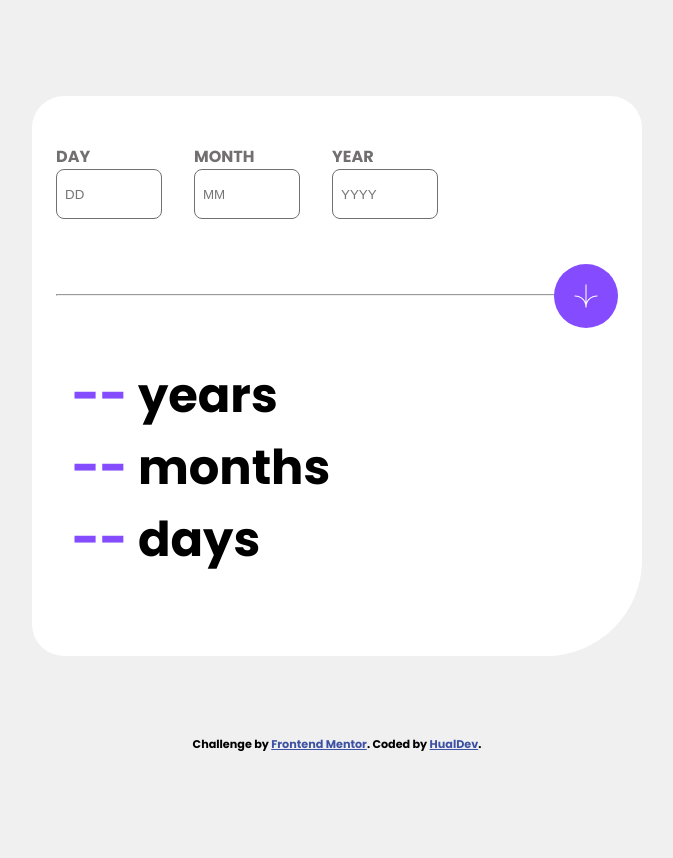
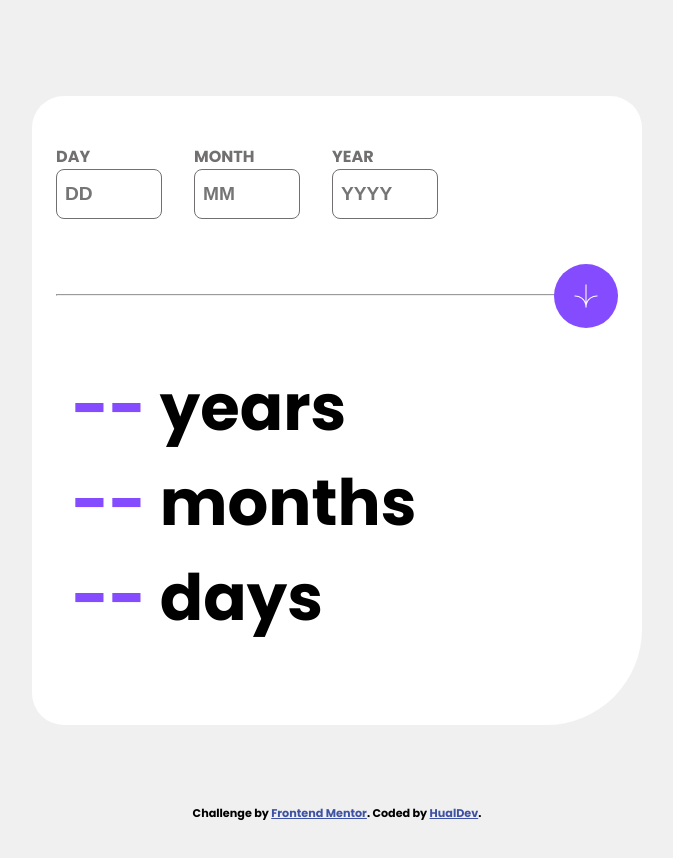
Before and after one commit to HualDev/AgeCalculator, a plain HTML site: page index.html in a window 1280 px wide. Shown: the whole page, without its empty margins (303-976 px from the left). Drawn offline with Linux system fonts and the light colour scheme.

Commit message:
mobile and desktop final style

```diff
--- a/index.html
+++ b/index.html
@@ -18,17 +18,17 @@
     <form action="" class="birthdate">
       <div class="day">
         <label for="day">Day</label><br>
-        <input for="day" type="text" placeholder="DD"><br>
+        <input for="day" type="number" placeholder="DD"><br>
         <span class="error">Must be a valid day</span>
       </div>
       <div class="month">
         <label for="month">Month</label><br>
-        <input type="text" placeholder="MM"><br>
+        <input type="number" placeholder="MM"><br>
         <span class="error">Must be a valid month</span>
       </div>
       <div class="year">
         <label for="year">Year</label><br>
-        <input type="text" placeholder="YYYY"><br>
+        <input type="number" placeholder="YYYY"><br>
         <span class="error">Must be a valid year</span>
       </div>
     </form>
--- a/style.css
+++ b/style.css
@@ -45,6 +45,24 @@ input{
     border-radius: 0.5rem;
     border: 0.5px solid var(--smokeyGrey);
     margin-bottom: -0.3rem;
+    font-size: 1.2rem;
+    font-weight: 600;
+    caret-color: var(--purple);
+}
+
+input:focus{
+    outline: unset;
+    border-color: var(--purple);
+}
+
+input[type=number]::-webkit-inner-spin-button,
+input[type=number]::-webkit-outer-spin-button {
+  -webkit-appearance: none;
+  margin: 0;
+}
+
+input:hover{
+    cursor: pointer;
 }
 
 .error{
@@ -62,6 +80,11 @@ input{
     justify-content: center;
     align-items: center;
     margin: -2.5rem auto auto;
+}
+
+.arrow:hover{
+    background-color: var(--offBlack);
+    cursor: pointer;
 }
 
 .arrow img{
@@ -106,4 +129,8 @@ footer a {
     .arrow{
         margin-right: 0;
     }
+
+    .age{
+        font-size: 4rem;
+    }
 }
```
